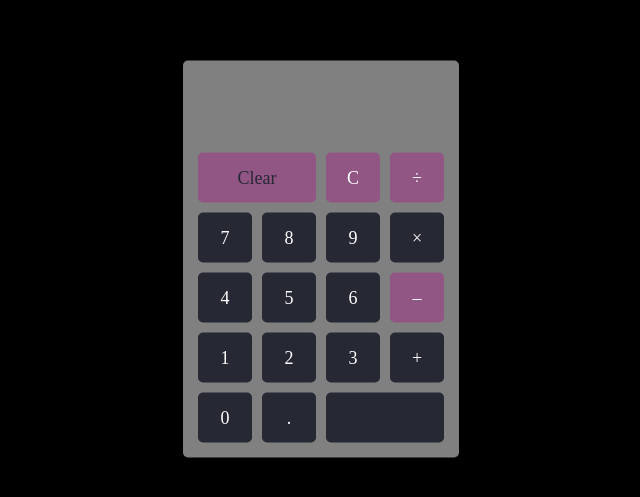
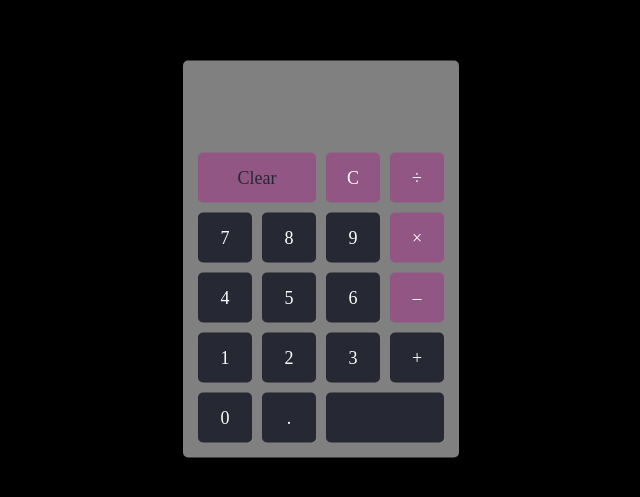
Before and after one commit to jordanalexis6/reactCalculator, a React (Create React App) app: page / in a window 1280 px wide. Shown: the part 141-638 px from the top of the page, without its empty margins (319-959 px from the left). Built offline with nearby package versions, Linux system fonts and the light colour scheme; a web font is replaced by a local one.

Commit message:
added className highlight to the * button

```diff
--- a/src/App.js
+++ b/src/App.js
@@ -39,7 +39,7 @@ const App = () => {
           <button name="9" onClick={handleClick}>
             9
           </button>
-          <button name="*" onClick={handleClick}>
+          <button className="highlight" name="*" onClick={handleClick}>
             &times;
           </button>
           <button name="4" onClick={handleClick}>
```
